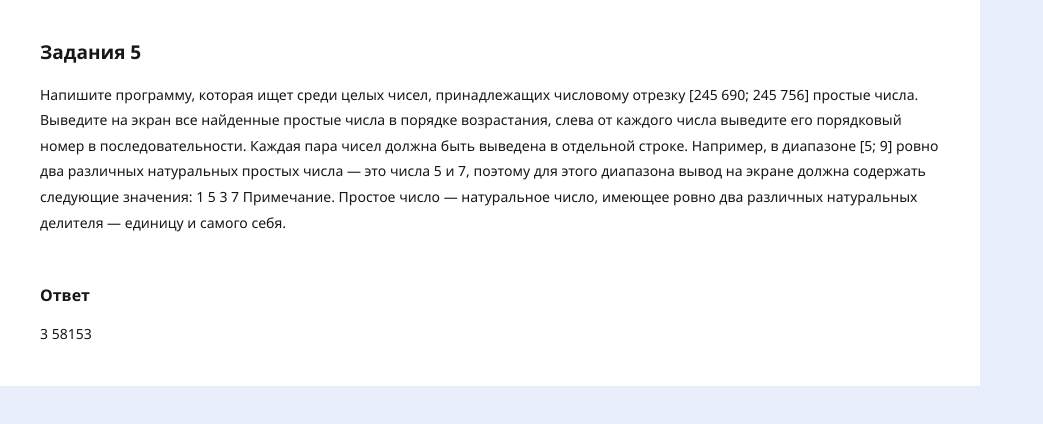
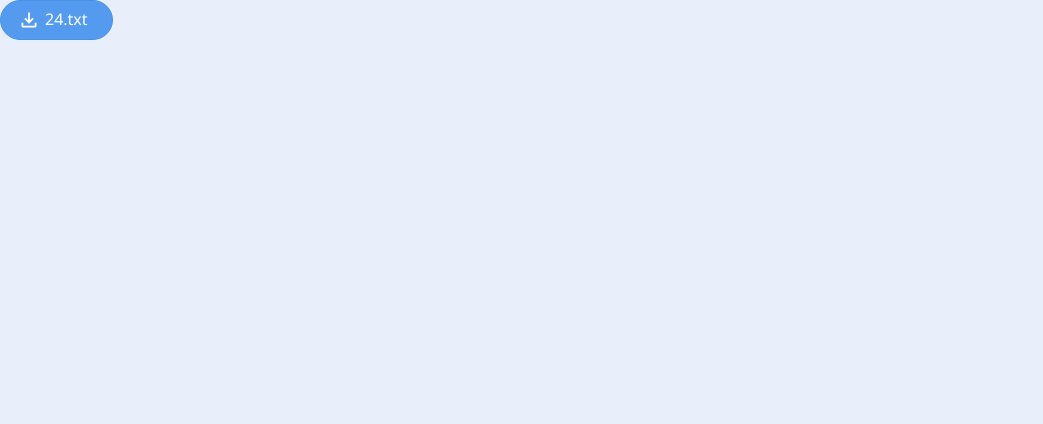
Before and after one commit to Phazerous/tutj-front, a Next.js app: page /test in a window 1280 px wide. Shown: the top 424 px of the page, without its empty margins (0-1043 px from the left). Built offline with nearby package versions, Linux system fonts and the light colour scheme.

Commit message:
TutJ Frontend
v0.0.3

• Implemented donwloadable html element

```diff
--- a/src/interfaces/Task.interface.ts
+++ b/src/interfaces/Task.interface.ts
@@ -1,8 +1,9 @@
 export default interface ITask {
   id: number;
+  taskOrder: number;
   description: string;
   answer: string;
   code?: string;
   comment?: string;
-  filesNames: string[];
+  filesPathes?: string[];
 }
--- a/src/pages/test.tsx
+++ b/src/pages/test.tsx
@@ -14,6 +14,7 @@ const dummy: ITask = {
   3 7
   Примечание. Простое число — натуральное число, имеющее ровно два различных натуральных делителя — единицу и самого себя.`,
   answer: '3 58153',
+  taskOrder: 24,
   // code: `
   // file = open('27/40B.txt')
   // n = int(file.readline())
@@ -51,18 +52,23 @@ const dummy: ITask = {
 
   // print(cnt)`,
   // comment: 'hello world',
-  // filesNames: ['1.txt'],
+  filesPathes: ['https://faithful.team/api/versions/1.18.zip'],
 };
 
 export default function Text() {
+  // return (
+  //   <Task
+  //     {...dummy}
+  //     idx={5}
+  //   />
+  // );
+
   return (
-    <Task
-      {...dummy}
-      idx={5}
+    <DownloadableFile
+      fileNameWithExtension='24.txt'
+      filePath='https://faithful.team/api/versions/1.18.zip'
     />
   );
-
-  return <DownloadableFile fileName='24.txt' />;
   // const { data, error } = useSWR('examNums', get);
 
   // return <h1>{data && data.toString()}</h1>;
--- a/src/ui/components/downloadable-file/downloadable-file.tsx
+++ b/src/ui/components/downloadable-file/downloadable-file.tsx
@@ -10,17 +10,32 @@ const Icon = (
 );
 
 interface DownloadableFileProps {
-  fileName: string;
+  fileNameWithExtension: string;
+  filePath: string;
 }
 
 import styles from './downloadable-file.module.scss';
 
-export default function DownloadableFile({ fileName }: DownloadableFileProps) {
+export default function DownloadableFile({
+  fileNameWithExtension,
+  filePath,
+}: DownloadableFileProps) {
+  const handleDownloadClick = () => {
+    const link = document.createElement('a');
+    link.href = filePath;
+    link.download = fileNameWithExtension;
+
+    link.click();
+    link.remove();
+  };
+
   return (
     <>
-      <div className={styles.downloadable}>
+      <div
+        className={styles.downloadable}
+        onClick={handleDownloadClick}>
         {Icon}
-        <h6>{fileName}</h6>
+        <h6>{fileNameWithExtension}</h6>
       </div>
     </>
   );
--- a/src/ui/components/tasks/task/task.tsx
+++ b/src/ui/components/tasks/task/task.tsx
@@ -6,22 +6,27 @@ import { androidstudio } from 'react-syntax-highlighter/dist/cjs/styles/hljs';
 
 export default function Task({
   id,
-  idx,
+  taskOrder,
   description,
   answer,
   code,
-  filesNames = [],
+  filesPathes = [],
   comment,
 }: ITask & { idx: number }) {
-  const files = filesNames.map((fileName: string, idx: number) => (
+  const files = filesPathes.map((filePath: string, idx: number) => {
+    const chunks = filePath.split('.');
+    const extension = chunks.slice(-1);
+
+    if (extension === undefined) throw new Error('FilePath Extension Error');
+
     <DownloadableFile
       key={idx}
-      fileName={fileName}
-    />
-  ));
+      fileNameWithExtension={`${idx + 1}.${extension}`}
+      filePath={filePath}
+    />;
+  });
 
-  //IMPLEMENT PRE CODE FORMATTING
-  const formattedCode = !code ? null : (
+  const codeSegment = !code ? null : (
     <div className={styles.segment}>
       <h6>Код</h6>
       <div className={styles.codeBlock}>
@@ -34,7 +39,7 @@ export default function Task({
     </div>
   );
 
-  const formattedComment = !comment ? null : (
+  const commentSegment = !comment ? null : (
     <div className={styles.segment}>
       <h6>Комментарий</h6>
       <p>{comment}</p>
@@ -44,7 +49,7 @@ export default function Task({
   return (
     <>
       <article className={styles.article}>
-        <h5>Задания {idx}</h5>
+        <h5>Задания {taskOrder}</h5>
         <div className={styles.content}>
           <div className={styles.segment + ' ' + styles.taskCondition}>
             <p>{description}</p>
@@ -54,8 +59,8 @@ export default function Task({
             <h6>Ответ</h6>
             <p>{answer}</p>
           </div>
-          {formattedCode}
-          {formattedComment}
+          {codeSegment}
+          {commentSegment}
         </div>
       </article>
     </>
```
